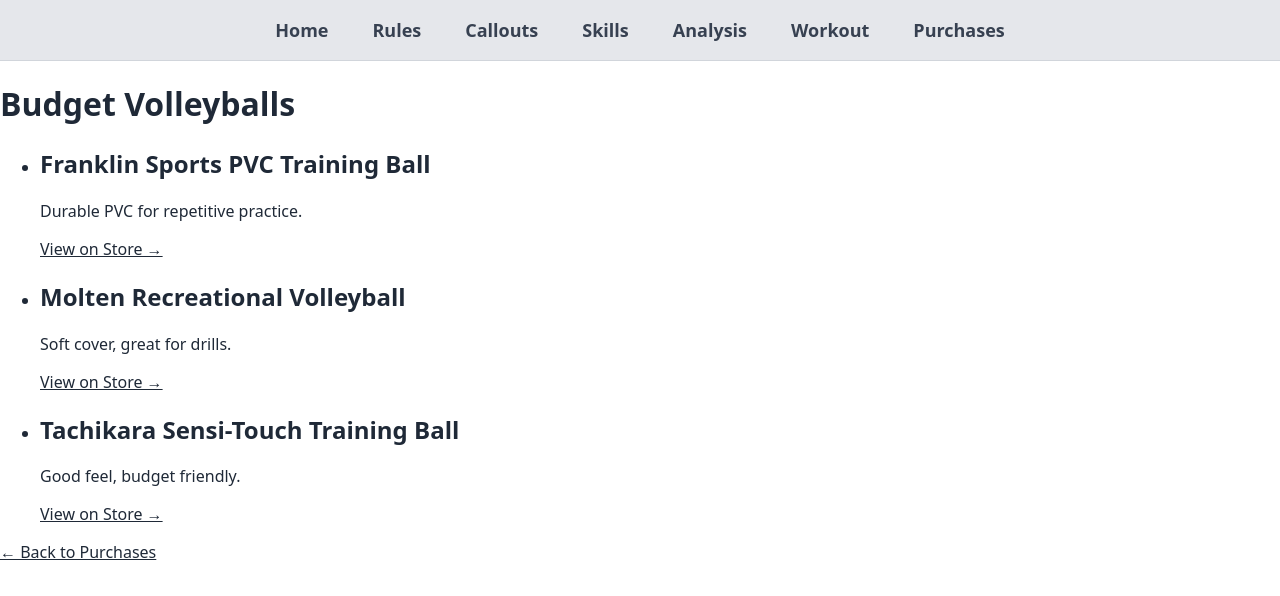
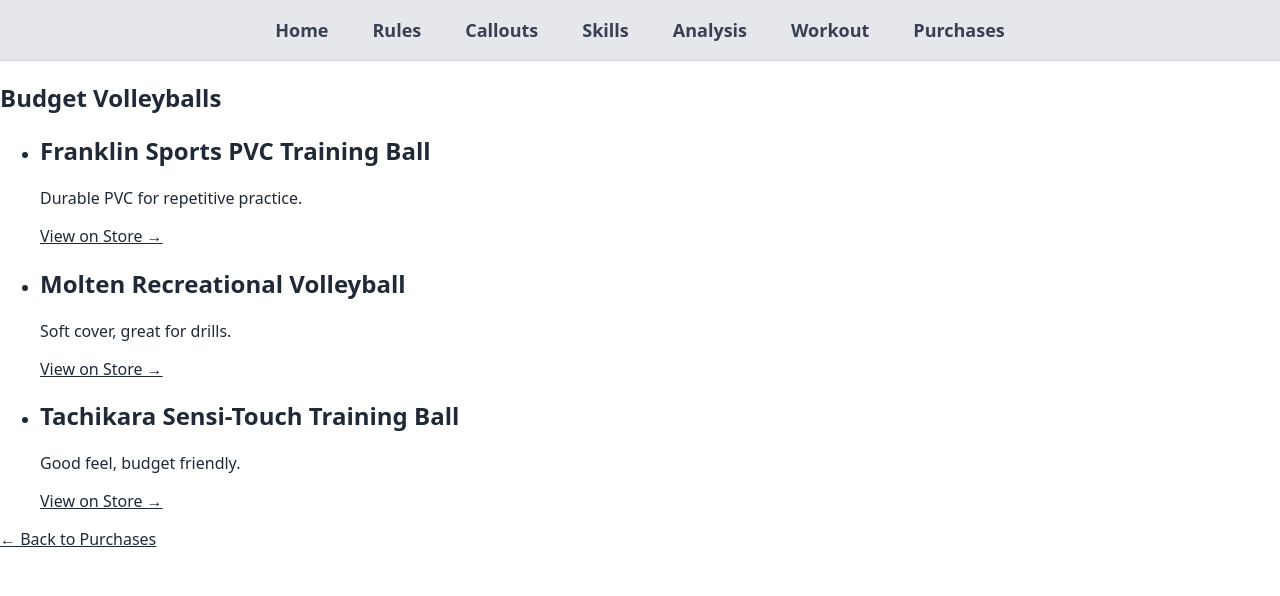
Before and after one commit to blueweriy/volleyball-ai-website, a React (Vite) app: page /purchases/balls/budget in a window 1280 px wide. Shown: the top 596 px of the page. Built offline with nearby package versions, Linux system fonts and the light colour scheme.

Commit message:
Update BallsBudget.jsx

```diff
--- a/src/pages/purchases/BallsBudget.jsx
+++ b/src/pages/purchases/BallsBudget.jsx
@@ -1,42 +1,50 @@
-import React from 'react';
-import { Link } from 'react-router-dom';
+// src/pages/purchases/BallsBudget.jsx
+import React from "react";
+import { Link } from "react-router-dom";
 
 const items = [
   {
-    name: 'Franklin Sports PVC Training Ball',
-    desc: 'Durable PVC for repetitive practice.',
-    url: 'https://example.com/franklin-pvc'
+    name: "Franklin Sports PVC Training Ball",
+    desc: "Durable PVC for repetitive practice.",
+    url: "https://example.com/franklin-pvc",
   },
   {
-    name: 'Molten Recreational Volleyball',
-    desc: 'Soft cover, great for drills.',
-    url: 'https://example.com/molten-recreational'
+    name: "Molten Recreational Volleyball",
+    desc: "Soft cover, great for drills.",
+    url: "https://example.com/molten-recreational",
   },
   {
-    name: 'Tachikara Sensi-Touch Training Ball',
-    desc: 'Good feel, budget friendly.',
-    url: 'https://example.com/tachikara-sensi'
-  }
+    name: "Tachikara Sensi-Touch Training Ball",
+    desc: "Good feel, budget friendly.",
+    url: "https://example.com/tachikara-sensi",
+  },
 ];
 
 export default function BallsBudget() {
   return (
-    <div className="py-16 px-6 max-w-3xl mx-auto">
-      <h1 className="text-3xl font-bold mb-6">Budget Volleyballs</h1>
+    <section className="space-y-6">
+      <h1 className="text-3xl font-semibold">Budget Volleyballs</h1>
+
       <ul className="space-y-6">
         {items.map((it) => (
           <li key={it.name} className="bg-gray-50 p-4 rounded shadow-sm">
             <h2 className="text-xl font-semibold">{it.name}</h2>
             <p className="mt-1 text-gray-700">{it.desc}</p>
-            <a href={it.url} target="_blank" rel="noopener noreferrer" className="mt-2 inline-block text-blue-600 underline">
+            <a
+              href={it.url}
+              target="_blank"
+              rel="noopener noreferrer"
+              className="mt-2 inline-block text-blue-600 underline"
+            >
               View on Store →
             </a>
           </li>
         ))}
       </ul>
+
       <Link to="/purchases" className="mt-8 inline-block text-blue-600 underline">
         ← Back to Purchases
       </Link>
-    </div>
+    </section>
   );
 }
```
